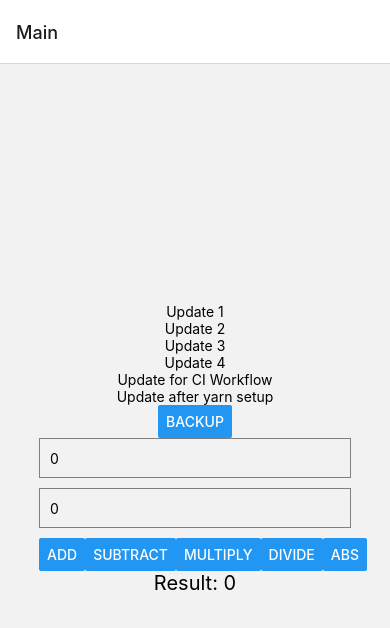
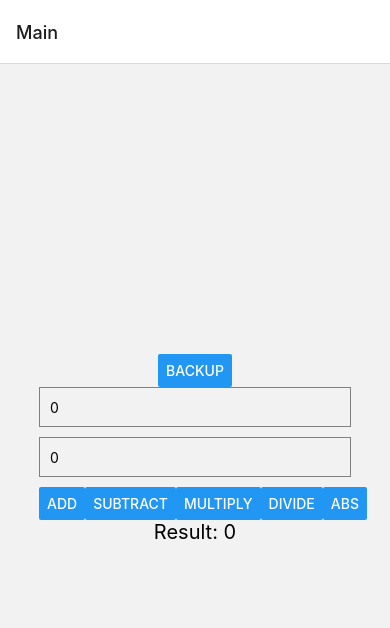
Before and after one commit to timmyjose/rusty-calc, a React Native app in the folder app/packages/calc/: screen /CloudStore in a window 390 px wide. Shown: the top 628 px of the page. Built offline with nearby package versions, Linux system fonts and the light colour scheme.

Commit message:
chore: remove extraneous `Text` elements.

```diff
--- a/app/packages/calc/Main.tsx
+++ b/app/packages/calc/Main.tsx
@@ -71,12 +71,6 @@ const Main = () => {
 
   return (
     <View style={styles.container}>
-      <Text>Update 1</Text>
-      <Text>Update 2</Text>
-      <Text>Update 3</Text>
-      <Text>Update 4</Text>
-      <Text>Update for CI Workflow</Text>
-      <Text>Update after yarn setup</Text>
       <Button testID='app-button-backup' title='Backup' onPress={() => navigation.navigate('Backup')}/>
       <TextInput
         testID='app-textinput-x'
```
